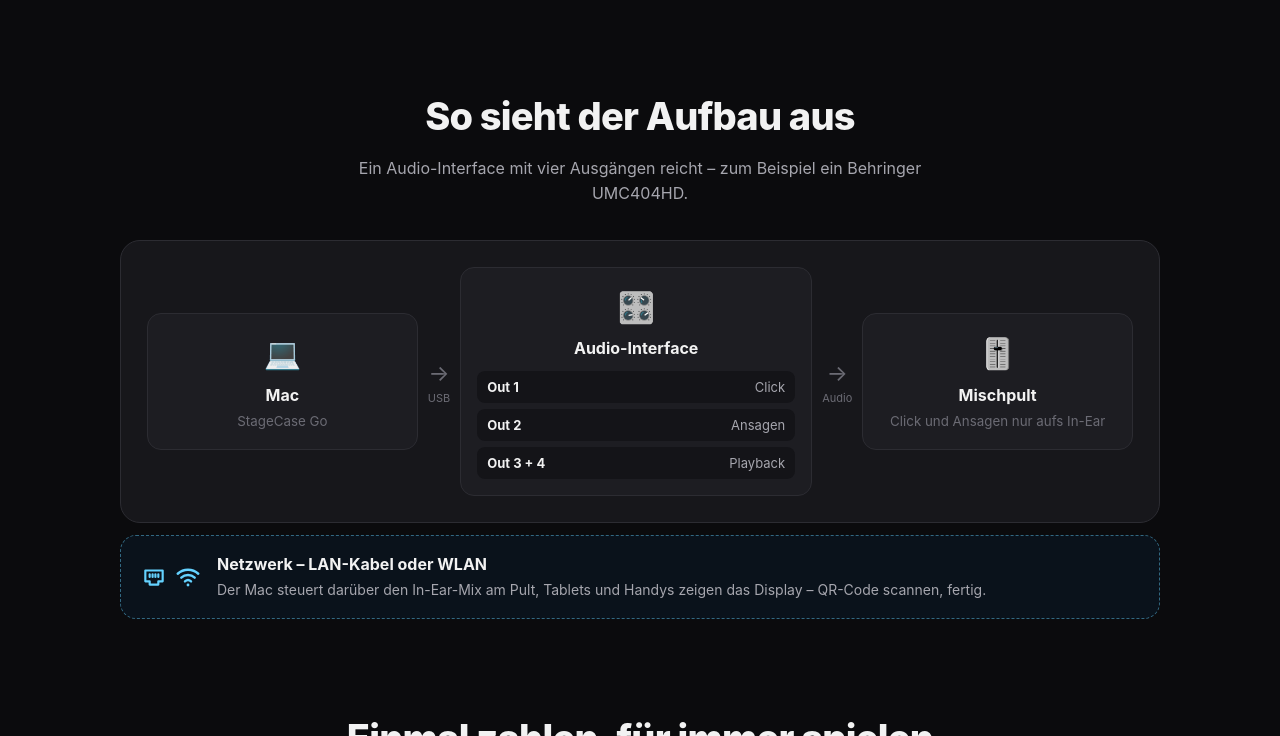
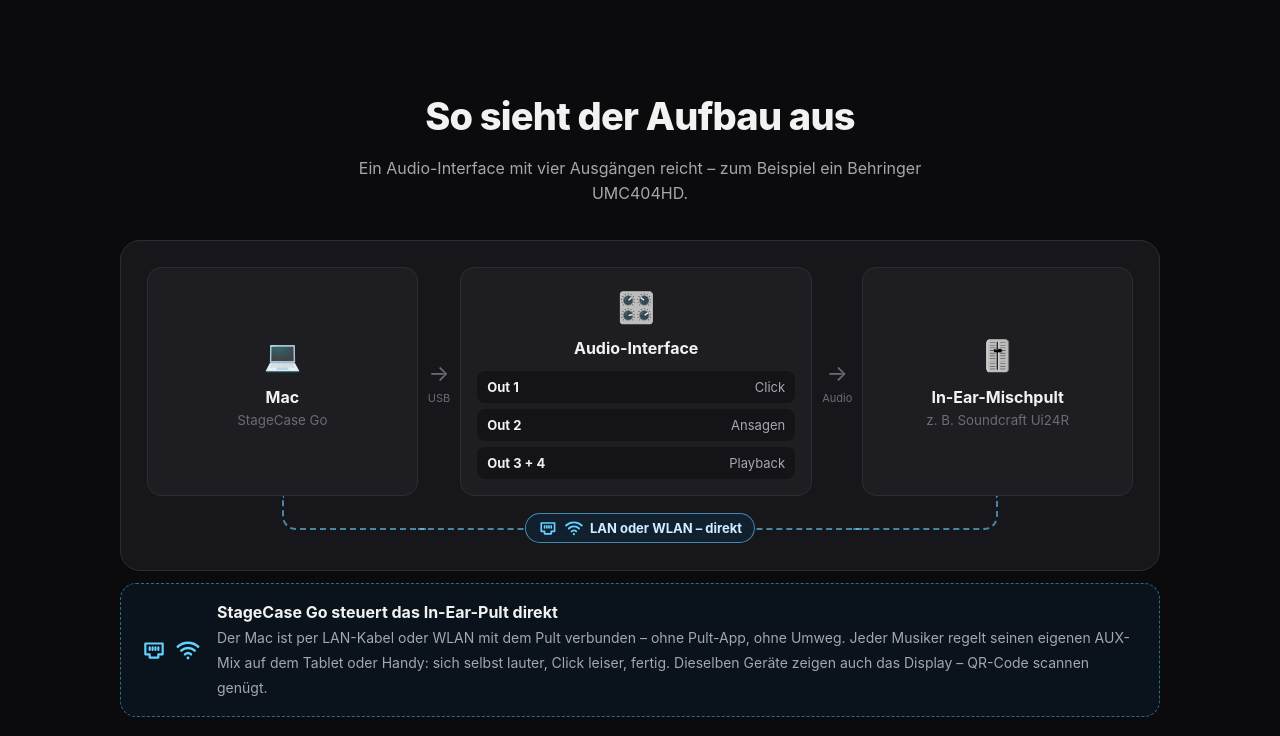
Before and after one commit to hennydrums/hennys.de, a plain HTML site: page stagecase/wahl/go/index.html in a window 1280 px wide. Shown: the part 2064-2800 px from the top of the page. Drawn offline with Linux system fonts and the light colour scheme.

Commit message:
StageCase-Go-Vorschau: direkte LAN-/WLAN-Verbindung Mac – In-Ear-Pult im Aufbau
Co-Authored-By: Claude Opus 5.5 <noreply@anthropic.com>

```diff
--- a/stagecase/wahl/go/index.html
+++ b/stagecase/wahl/go/index.html
@@ -87,6 +87,14 @@
   .outs div { display: flex; justify-content: space-between; gap: 10px; background: #141418; border-radius: 8px; padding: 6px 10px; font-size: 13px; color: var(--dim); }
   .outs div b { margin: 0; color: var(--fg); font-size: 13px; }
   .tabs { margin-top: 14px; text-align: center; color: var(--dim); font-size: 14px; }
+  .rig .lk { height: 34px; margin-top: -10px; border-bottom: 2px dashed rgba(100,210,255,.6); }
+  .rig .lk.l { grid-column: 1; margin-left: 50%; border-left: 2px dashed rgba(100,210,255,.6); border-bottom-left-radius: 14px; margin-right: -10px; }
+  .rig .lk.m { grid-column: 2 / 5; position: relative; margin-left: -10px; margin-right: -10px; }
+  .rig .lk.r { grid-column: 5; margin-right: 50%; border-right: 2px dashed rgba(100,210,255,.6); border-bottom-right-radius: 14px; margin-left: -10px; }
+  .rig .pill { position: absolute; left: 50%; bottom: -15px; transform: translateX(-50%); display: inline-flex; align-items: center; gap: 6px; white-space: nowrap; background: #10202f; border: 1px solid rgba(100,210,255,.6); color: #cfeeff; font: 700 13px -apple-system, Helvetica, Arial; padding: 4px 12px; border-radius: 999px; }
+  .rig { padding-bottom: 40px; }
+  .rig > .node { align-self: stretch; display: flex; flex-direction: column; justify-content: center; }
+  @media (max-width: 760px) { .rig .lk { display: none; } .rig { padding-bottom: 26px; } }
   .net { display: flex; align-items: center; gap: 16px; margin-top: 12px; padding: 16px 20px; border: 1.5px dashed rgba(100,210,255,.45); border-radius: 16px; background: rgba(10,132,255,.06); }
   .net .nic { display: flex; gap: 8px; flex: none; } .net b { display: block; } .net span span, .net div span { color: var(--dim); font-size: 14px; }
   @media (max-width: 760px) { .rig { grid-template-columns: 1fr; } .arr { transform: rotate(90deg); } }
@@ -196,9 +204,10 @@
       <div class="node"><div class="ic">🎛️</div><b>Audio-Interface</b>
         <div class="outs"><div><b>Out 1</b>Click</div><div><b>Out 2</b>Ansagen</div><div><b>Out 3 + 4</b>Playback</div></div></div>
       <div class="arr">→<small>Audio</small></div>
-      <div class="node"><div class="ic">🎚️</div><b>Mischpult</b><small>Click und Ansagen nur aufs In-Ear</small></div>
+      <div class="node"><div class="ic">🎚️</div><b>In-Ear-Mischpult</b><small>z. B. Soundcraft Ui24R</small></div>
+      <div class="lk l"></div><div class="lk m"><span class="pill"><svg viewBox="0 0 24 24" width="20" height="20" fill="none" stroke="#64d2ff" stroke-width="2" stroke-linejoin="round" aria-hidden="true"><path d="M4 6h16v10h-4v3H8v-3H4z"/><path d="M8 9.5v2.5M10.7 9.5v2.5M13.3 9.5v2.5M16 9.5v2.5" stroke-linecap="round"/></svg><svg viewBox="0 0 24 24" width="20" height="20" fill="none" stroke="#64d2ff" stroke-width="2.2" stroke-linecap="round" aria-hidden="true"><path d="M2.5 9a14 14 0 0 1 19 0"/><path d="M5.8 12.6a9 9 0 0 1 12.4 0"/><path d="M9.2 16.1a4.2 4.2 0 0 1 5.6 0"/><circle cx="12" cy="19.4" r="1.3" fill="#64d2ff" stroke="none"/></svg> LAN oder WLAN – direkt</span></div><div class="lk r"></div>
     </div>
-    <div class="net"><span class="nic"><svg viewBox="0 0 24 24" width="26" height="26" fill="none" stroke="#64d2ff" stroke-width="2" stroke-linejoin="round" aria-hidden="true"><path d="M4 6h16v10h-4v3H8v-3H4z"/><path d="M8 9.5v2.5M10.7 9.5v2.5M13.3 9.5v2.5M16 9.5v2.5" stroke-linecap="round"/></svg><svg viewBox="0 0 24 24" width="26" height="26" fill="none" stroke="#64d2ff" stroke-width="2.2" stroke-linecap="round" aria-hidden="true"><path d="M2.5 9a14 14 0 0 1 19 0"/><path d="M5.8 12.6a9 9 0 0 1 12.4 0"/><path d="M9.2 16.1a4.2 4.2 0 0 1 5.6 0"/><circle cx="12" cy="19.4" r="1.3" fill="#64d2ff" stroke="none"/></svg></span><div><b>Netzwerk – LAN-Kabel oder WLAN</b><span>Der Mac steuert darüber den In-Ear-Mix am Pult, Tablets und Handys zeigen das Display – QR-Code scannen, fertig.</span></div></div>
+    <div class="net"><span class="nic"><svg viewBox="0 0 24 24" width="26" height="26" fill="none" stroke="#64d2ff" stroke-width="2" stroke-linejoin="round" aria-hidden="true"><path d="M4 6h16v10h-4v3H8v-3H4z"/><path d="M8 9.5v2.5M10.7 9.5v2.5M13.3 9.5v2.5M16 9.5v2.5" stroke-linecap="round"/></svg><svg viewBox="0 0 24 24" width="26" height="26" fill="none" stroke="#64d2ff" stroke-width="2.2" stroke-linecap="round" aria-hidden="true"><path d="M2.5 9a14 14 0 0 1 19 0"/><path d="M5.8 12.6a9 9 0 0 1 12.4 0"/><path d="M9.2 16.1a4.2 4.2 0 0 1 5.6 0"/><circle cx="12" cy="19.4" r="1.3" fill="#64d2ff" stroke="none"/></svg></span><div><b>StageCase Go steuert das In-Ear-Pult direkt</b><span>Der Mac ist per LAN-Kabel oder WLAN mit dem Pult verbunden – ohne Pult-App, ohne Umweg. Jeder Musiker regelt seinen eigenen AUX-Mix auf dem Tablet oder Handy: sich selbst lauter, Click leiser, fertig. Dieselben Geräte zeigen auch das Display – QR-Code scannen genügt.</span></div></div>
   </section>
 
   <section class="s" id="preise">
```
